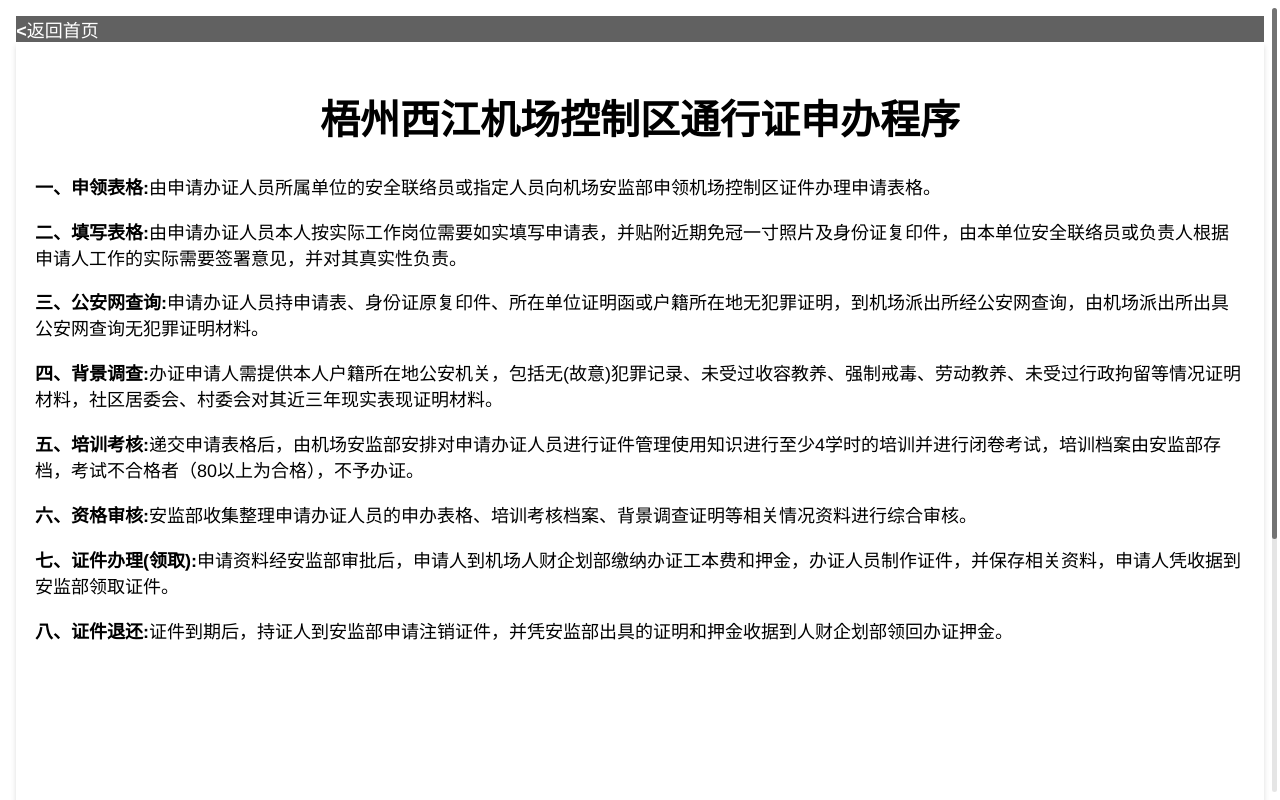
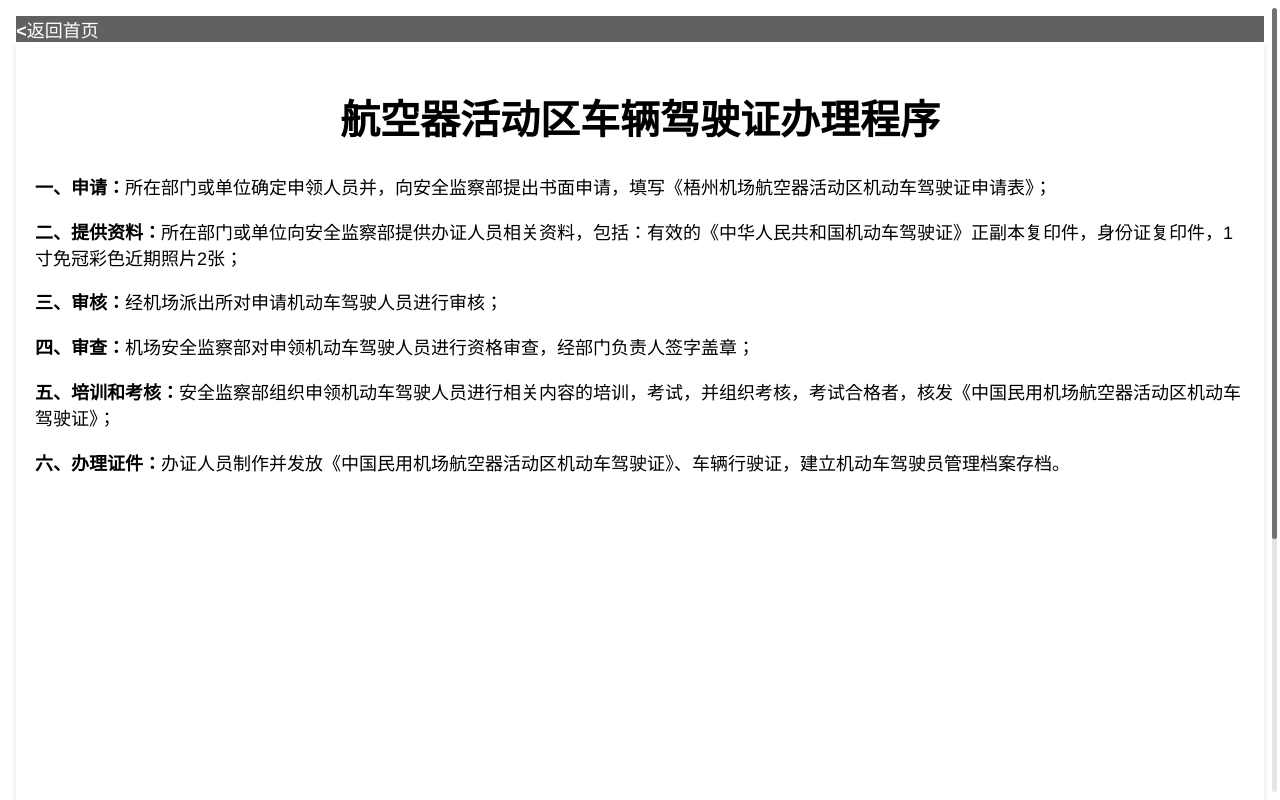
Before and after one commit to Root8Admin/Root8Admin.github.io, a plain HTML site: page 航活区车辆驾驶证办理.html in a window 1280 px wide. Drawn offline with Linux system fonts and the light colour scheme.

Commit message:
25
enble

```diff
--- a/航活区车辆驾驶证办理.html
+++ b/航活区车辆驾驶证办理.html
@@ -46,15 +46,13 @@
         </div>
         <div class="document">
           <div class="page" contenteditable="true">
-            <p><h1 style="text-align:center">梧州西江机场控制区通行证申办程序</h1></p>
-            <p><b>一、申领表格:</b>由申请办证人员所属单位的安全联络员或指定人员向机场安监部申领机场控制区证件办理申请表格。</p>
-            <p><b>二、填写表格:</b>由申请办证人员本人按实际工作岗位需要如实填写申请表，并贴附近期免冠一寸照片及身份证复印件，由本单位安全联络员或负责人根据申请人工作的实际需要签署意见，并对其真实性负责。</p>
-            <p><b>三、公安网查询:</b>申请办证人员持申请表、身份证原复印件、所在单位证明函或户籍所在地无犯罪证明，到机场派出所经公安网查询，由机场派出所出具公安网查询无犯罪证明材料。</p>
-            <p><b>四、背景调查:</b>办证申请人需提供本人户籍所在地公安机关，包括无(故意)犯罪记录、未受过收容教养、强制戒毒、劳动教养、未受过行政拘留等情况证明材料，社区居委会、村委会对其近三年现实表现证明材料。</p>
-            <p><b>五、培训考核:</b>递交申请表格后，由机场安监部安排对申请办证人员进行证件管理使用知识进行至少4学时的培训并进行闭卷考试，培训档案由安监部存档，考试不合格者（80以上为合格），不予办证。</p>
-            <p><b>六、资格审核:</b>安监部收集整理申请办证人员的申办表格、培训考核档案、背景调查证明等相关情况资料进行综合审核。</p>
-            <p><b>七、证件办理(领取):</b>申请资料经安监部审批后，申请人到机场人财企划部缴纳办证工本费和押金，办证人员制作证件，并保存相关资料，申请人凭收据到安监部领取证件。</p>
-            <p><b>八、证件退还:</b>证件到期后，持证人到安监部申请注销证件，并凭安监部出具的证明和押金收据到人财企划部领回办证押金。</p>
+            <p><h1 style="text-align:center">航空器活动区车辆驾驶证办理程序</h1></p>
+            <p><b>一、申请：</b>所在部门或单位确定申领人员并，向安全监察部提出书面申请，填写《梧州机场航空器活动区机动车驾驶证申请表》；</p>
+            <p><b>二、提供资料：</b>所在部门或单位向安全监察部提供办证人员相关资料，包括：有效的《中华人民共和国机动车驾驶证》正副本复印件，身份证复印件，1寸免冠彩色近期照片2张；</p>
+            <p><b>三、审核：</b>经机场派出所对申请机动车驾驶人员进行审核；</p>
+            <p><b>四、审查：</b>机场安全监察部对申领机动车驾驶人员进行资格审查，经部门负责人签字盖章；</p>
+            <p><b>五、培训和考核：</b>安全监察部组织申领机动车驾驶人员进行相关内容的培训，考试，并组织考核，考试合格者，核发《中国民用机场航空器活动区机动车驾驶证》；</p>
+            <p><b>六、办理证件：</b>办证人员制作并发放《中国民用机场航空器活动区机动车驾驶证》、车辆行驶证，建立机动车驾驶员管理档案存档。</p>
           </div>
         </div>
       </div>
```
Also changed, not shown: 控制区通行证提供资料.html (+4 -4 lines), 1 other file.
